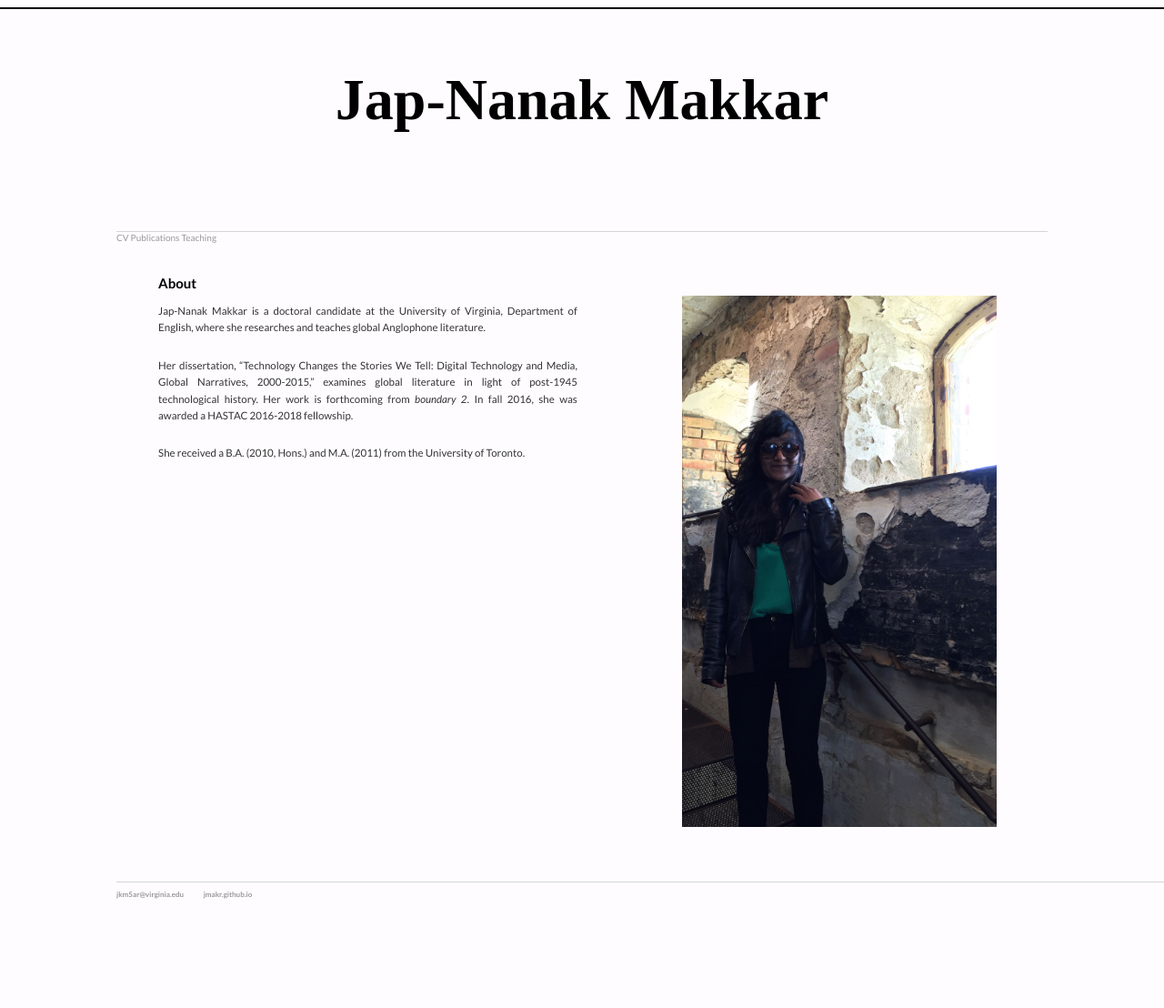
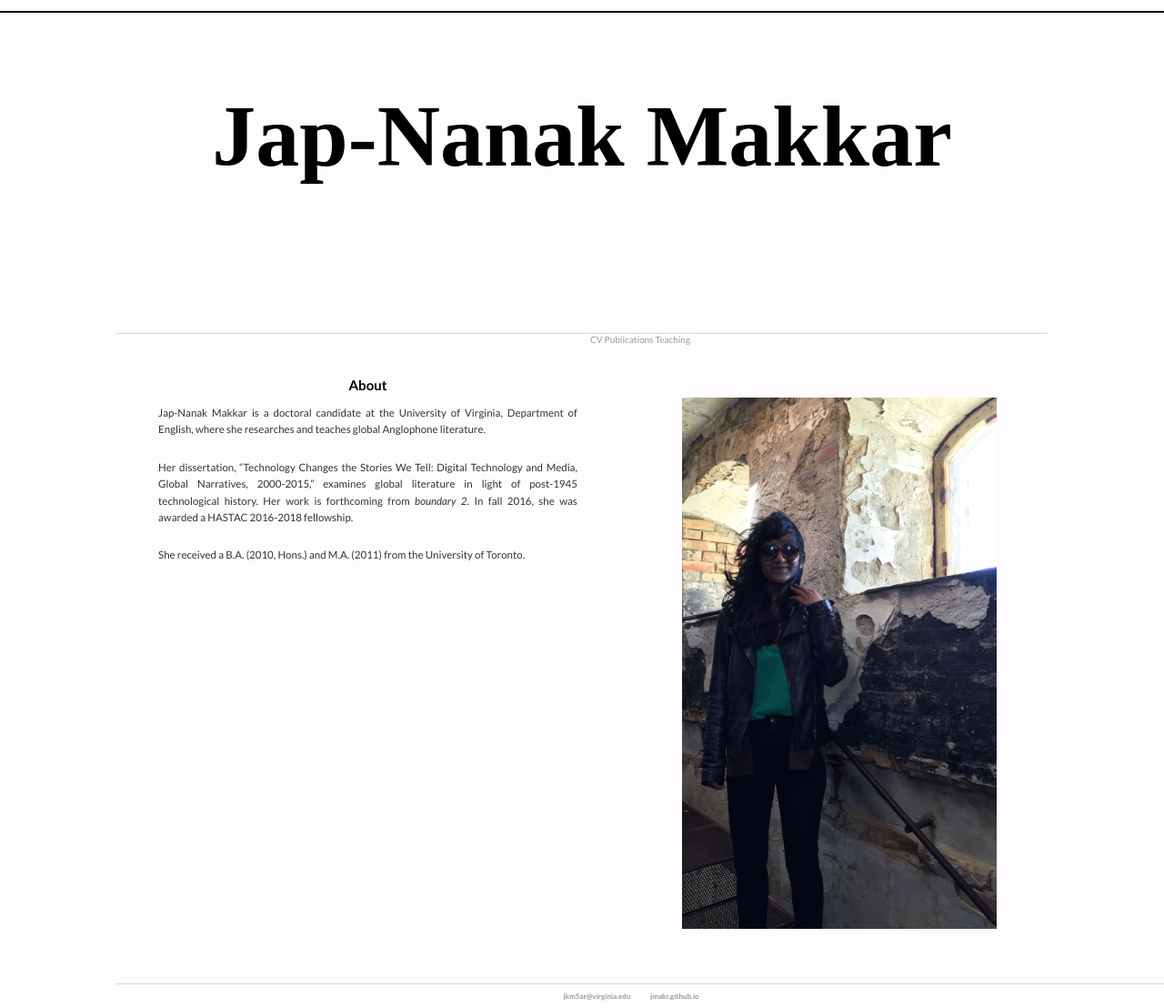
Before and after one commit to jmakr/jmakr.github.io, a Jekyll site: the page built from index.html, in a window 1280 px wide. Shown: the whole page at 91% size. Built offline with Jekyll 4.4.1, drawn with Linux system fonts in a browser that asks for light colours; before the commit the page ends 996 px from its top, so only the background shows below that.

Commit message:
Update main.css

```diff
--- a/css/main.css
+++ b/css/main.css
@@ -11,12 +11,11 @@
 }
 
 .hr {
+  position: absolute;
   color:#000000;
   top: 0;
   left: 0;
   width: 100%;
-  position: absolute;
-
 }
 
 
@@ -30,9 +29,7 @@
 }
 
 .h1logocontainer {
-
     position: relative;
-
 
 }
 
@@ -48,6 +45,7 @@
 .topnavigation {
   position: absolute;
   font-family: "Lato", sans-serif;
+  text-align: center;
   font-size: 10px;
   color:black;
 
@@ -60,6 +58,7 @@
     margin-right: auto;
     margin-bottom: auto;
     margin-left: auto;
+    font-size: 1.5em;
     width: 80%;
 
 }
```
